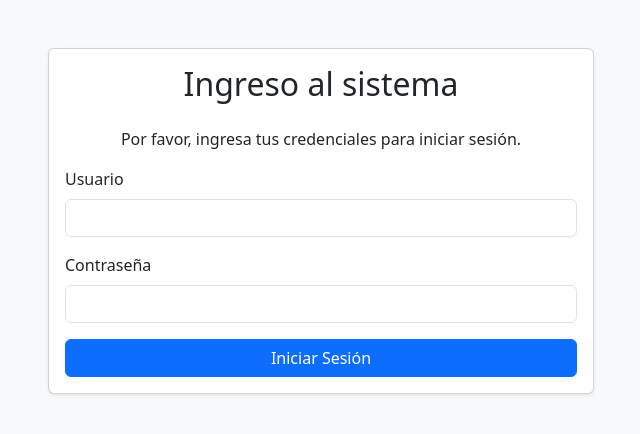
After one commit to amandaruiz2701-lang/Eva_2_back, a Django app: page /login/ in a window 1280 px wide. The commit adds this page. Shown: the top 434 px of the page, without its empty margins (319-959 px from the left). Run offline with Django 5.2, Linux system fonts and the light colour scheme.

Commit message:
se crea login

```diff
--- a/agenda/urls.py
+++ b/agenda/urls.py
@@ -10,4 +10,5 @@ urlpatterns = [
     path('citas/crear', views.crear, name='crear'),
     path('citas/editar/<int:id>', views.editar, name='editar'),
     path('citas/eliminar/<int:id>', views.eliminar, name='eliminar'),
+
 ] + static(settings.MEDIA_URL, document_root=settings.MEDIA_ROOT)
--- a/agenda/views.py
+++ b/agenda/views.py
@@ -1,7 +1,10 @@
 from django.shortcuts import render, redirect
 from .models import Cita
 from .forms import CitaForm
+from django.contrib.auth.decorators import login_required
 
+
+@login_required
 def inicio(request):
     return render(request, 'paginas/inicio.html')
 
--- a/hadasalon/urls.py
+++ b/hadasalon/urls.py
@@ -1,7 +1,10 @@
 from django.contrib import admin
 from django.urls import path, include
+from django.contrib.auth import views as auth_views
 
 urlpatterns = [
     path('admin/', admin.site.urls),
     path('', include('agenda.urls')),
+    path('login/',auth_views.LoginView.as_view(), name='login'),
+    path('logout',auth_views.LoginView.as_view(), name='logout')
 ]
--- /dev/null
+++ b/templates/registration/login.html
@@ -0,0 +1,51 @@
+<!DOCTYPE html>
+<html lang="en">
+
+<head>
+    <meta charset="UTF-8">
+    <meta name="viewport" content="width=device-width, initial-scale=1.0">
+    <title>Login</title>
+    <link href="https://cdn.jsdelivr.net/npm/bootstrap@5.3.2/dist/css/bootstrap.min.css" rel="stylesheet">
+
+</head>
+
+
+<body class="bg-light">
+    <div class="container">
+        <div class="row justify-content-center">
+            <div class="col-md-6">
+                <div class="card mt-5 shadow-sm">
+                    <div class="card-body">
+                        <h2 class="card-title text-center mb-4">Ingreso al sistema</h2>
+                        <p class="text-center">Por favor, ingresa tus credenciales para iniciar sesión.</p>
+                        <form method="POST">
+                            {% csrf_token %}
+                            <!--USUARIO-->
+                            <div class="mb-3">
+                                <label class="form-label">Usuario</label>
+                                <input type="text" name="username" class="form-control" id="id_username" required>
+                            </div>
+                            <!--CONTRASEÑA-->
+                            <div class="mb-3">
+                                <label class="form-label">Contraseña</label>
+                                <input type="password" name="password" class="form-control" id="id_password" required>
+                            </div>
+                            <!--Mostrar error de autenticacion-->
+                            {% if form.errors %}
+                            <div class="alert alert-danger">
+                                <strong>Usuario o contraseña incorrectos.</strong> Por favor, corrige los errores a
+                                continuación.
+                            </div>
+                            {% endif %}
+                            <button type="submit" class="btn btn-primary w-100">Iniciar Sesión</button>
+                        </form>
+                    </div>
+                </div>
+            </div>
+
+        </div>
+    </div>
+    <script src="https://cdn.jsdelivr.net/npm/bootstrap@5.3.2/dist/js/bootstrap.bundle.min.js"></script>
+</body>
+
+</html>
```
Also changed, not shown: templates/paginas/inicio.html (+16 -13 lines).
